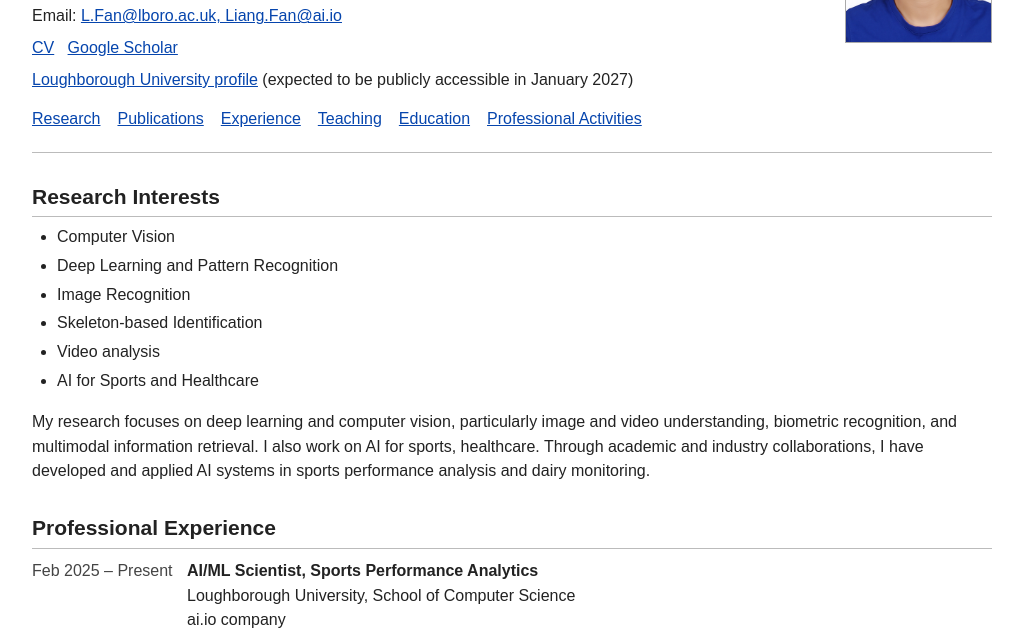
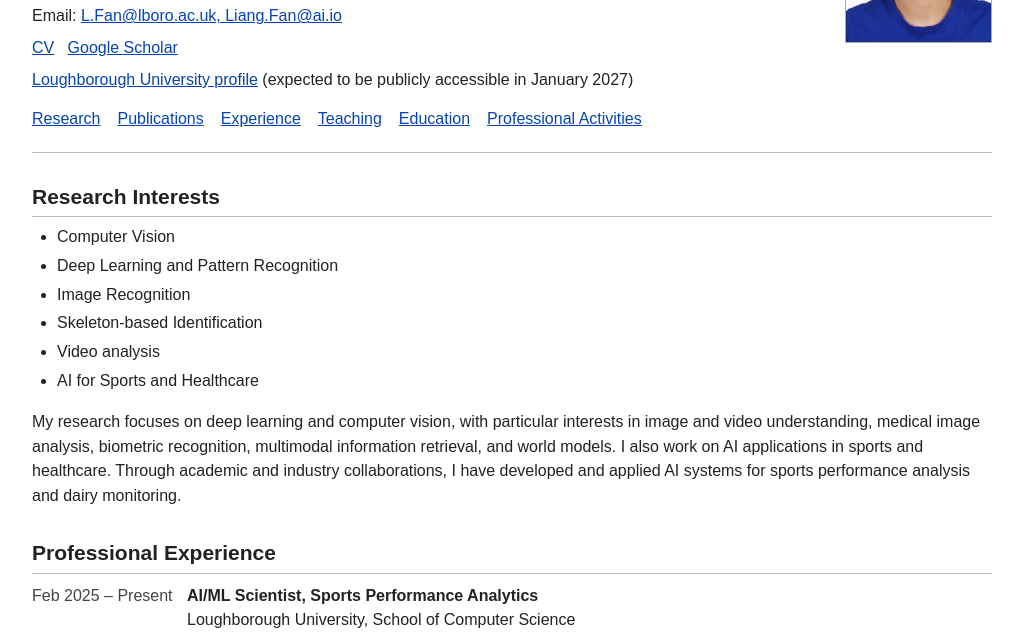
Before and after one commit to LiangFan26/LiangFan26.github.io, a plain HTML site: page loughborough/index.html in a window 1280 px wide. Shown: the part 157-793 px from the top of the page, without its empty margins (128-1151 px from the left). Drawn offline with Linux system fonts and the light colour scheme.

Commit message:
Update Research Interests on Loughborough homepage
Updated research description to include medical image analysis and world models.

```diff
--- a/loughborough/index.html
+++ b/loughborough/index.html
@@ -40,7 +40,7 @@
     <section id="research">
       <h2>Research Interests</h2>
       <ul><li>Computer Vision</li><li>Deep Learning and Pattern Recognition</li><li>Image Recognition</li><li>Skeleton-based Identification</li><li>Video analysis</li><li>AI for Sports and Healthcare</li></ul>
-      <p>My research focuses on deep learning and computer vision, particularly image and video understanding, biometric recognition, and multimodal information retrieval. I also work on AI for sports, healthcare. Through academic and industry collaborations, I have developed and applied AI systems in sports performance analysis and dairy monitoring.</p>
+      <p>My research focuses on deep learning and computer vision, with particular interests in image and video understanding, medical image analysis, biometric recognition, multimodal information retrieval, and world models. I also work on AI applications in sports and healthcare. Through academic and industry collaborations, I have developed and applied AI systems for sports performance analysis and dairy monitoring.</p>
     </section>
 
     <section id="experience">
```
